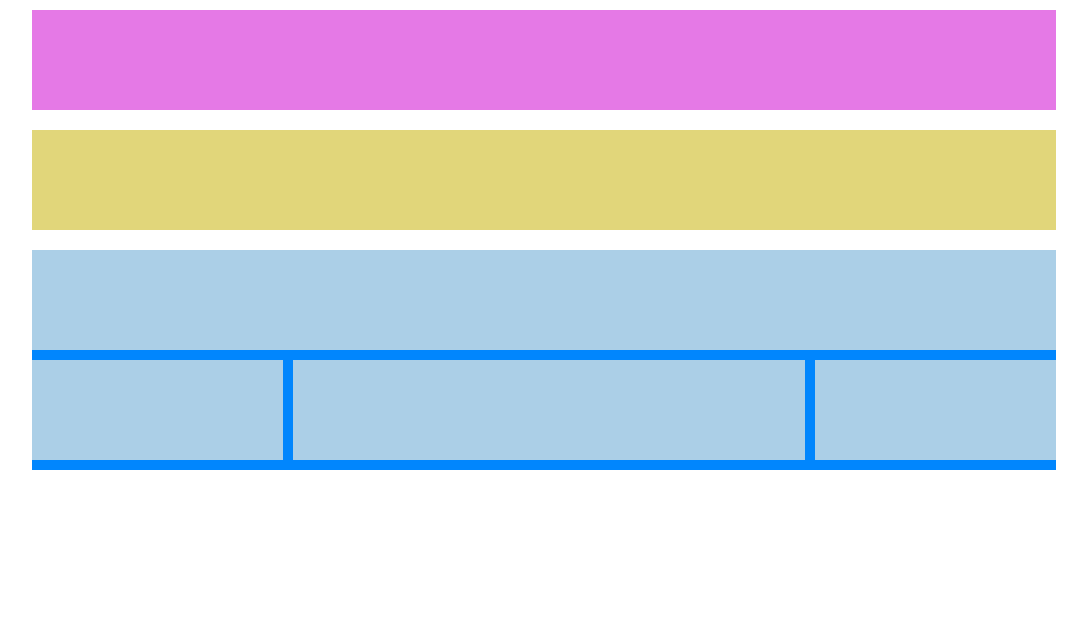
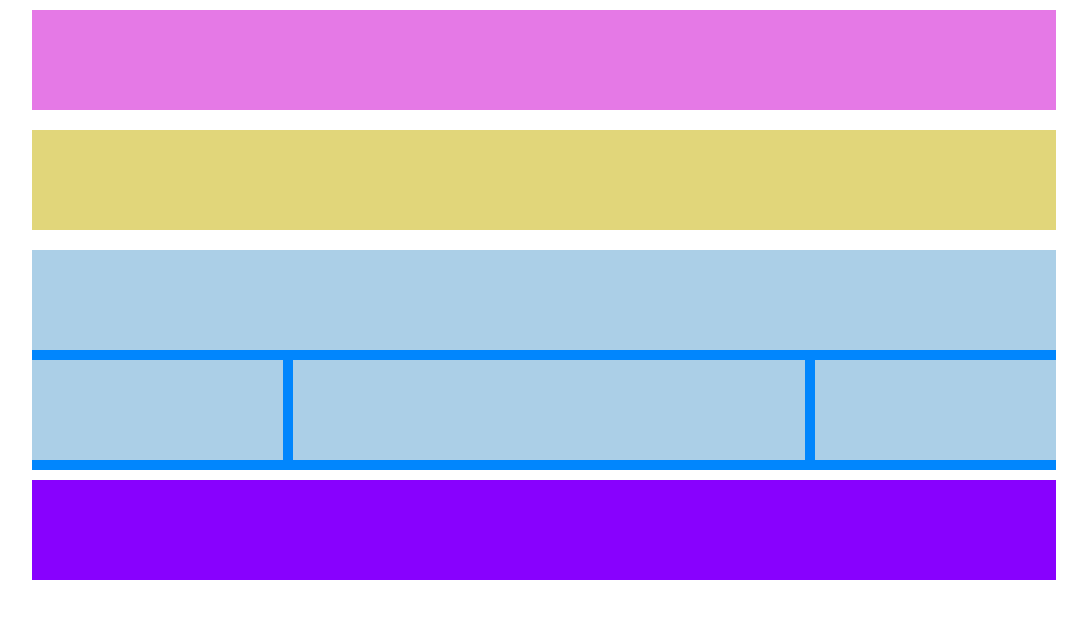
Before and after one commit to templarec/htmlcss-struttura-wp, a plain HTML site: page index.html in a window 1280 px wide. Shown: the whole page, without its empty margins (96-1183 px from the left). Drawn offline with Linux system fonts and the light colour scheme.

Commit message:
footer completed

```diff
--- a/assets/css/master.css
+++ b/assets/css/master.css
@@ -60,6 +60,9 @@ quando fai Milestone 2*/
 .bg-blue {
   background-color: #0186FD;
 }
+.bg-purple {
+  background-color: #8801FE;
+}
 /*utility padding per colonne*/
 .pt-0 {
   padding-top: 0;
--- a/index.html
+++ b/index.html
@@ -44,7 +44,14 @@
       </section>
       </main>
     <footer class="container">
+      <div class="riga">
+        <div class="colonna-100">
+          <div class="bg-purple">
 
+          </div>
+        </div>
+
+      </div>
     </footer>
   </body>
 </html>
```
